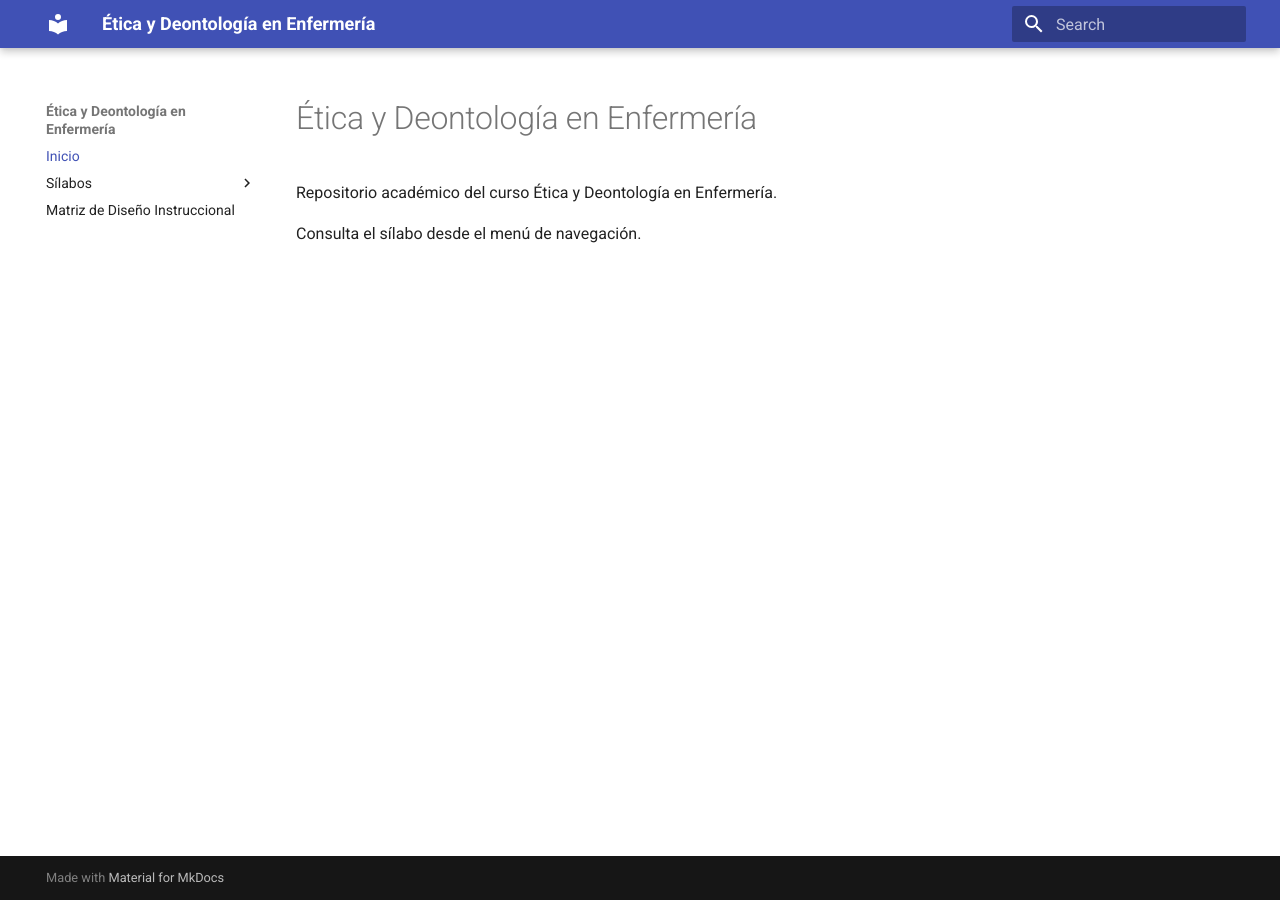
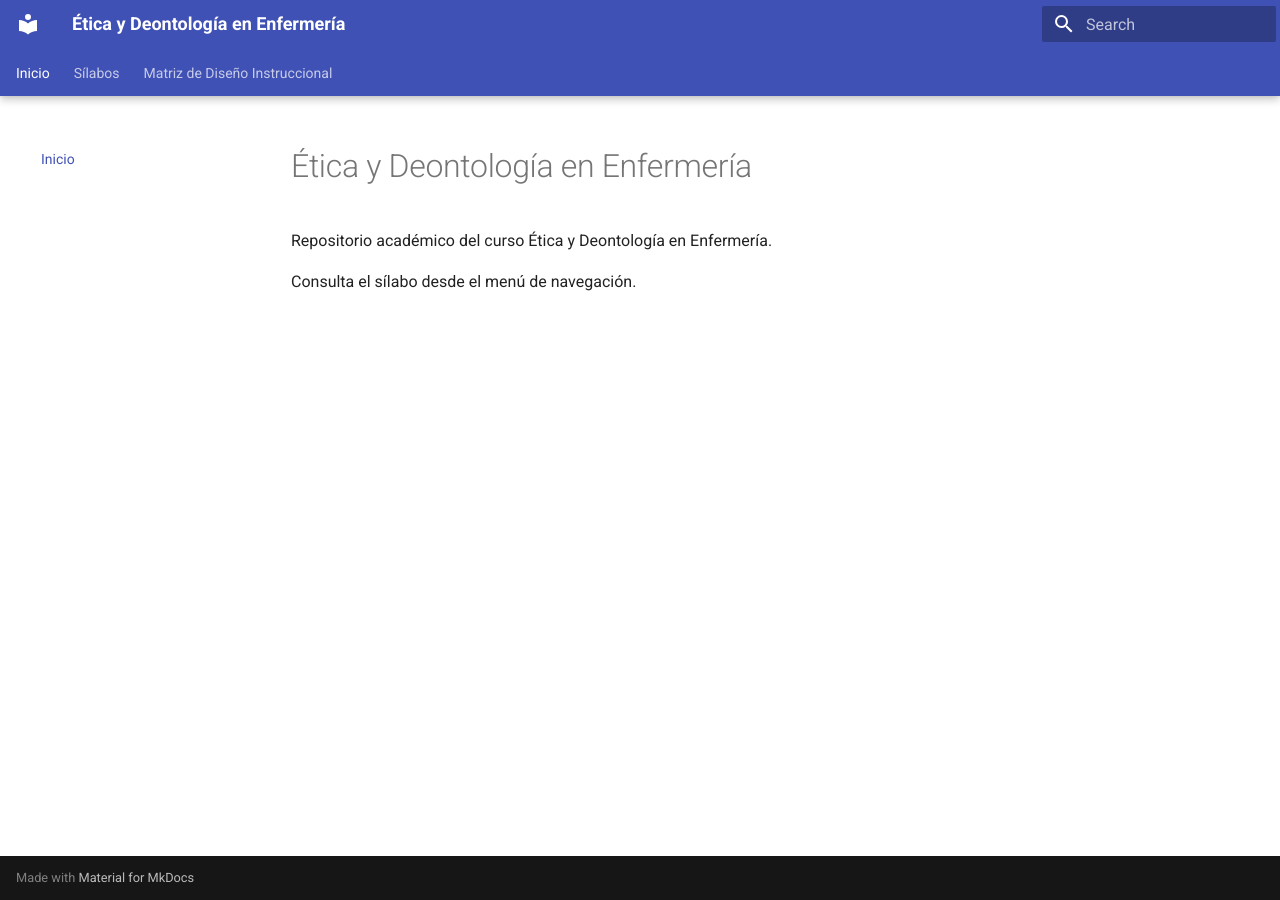
Before and after one commit to 262etica/262etica, an MkDocs documentation site: the page built from docs/index.md, in a window 1280 px wide. Built offline with MkDocs 1.6.1 and Material for MkDocs 9.7.7, drawn with Linux system fonts in a browser that asks for light colours.

Commit message:
first commit

```diff
--- /dev/null
+++ b/docs/stylesheets/extra.css
@@ -0,0 +1,19 @@
+.md-grid {
+  max-width: none;
+}
+
+.md-main__inner {
+  margin-left: 1.25rem;
+  margin-right: 1.25rem;
+}
+
+.mdi-wrap {
+  max-width: 100%;
+}
+
+@media screen and (max-width: 76.234375em) {
+  .md-main__inner {
+    margin-left: 0.8rem;
+    margin-right: 0.8rem;
+  }
+}
--- a/mkdocs.yml
+++ b/mkdocs.yml
@@ -15,7 +15,12 @@ theme:
     - navigation.instant
     - navigation.tracking
     - navigation.top
+    - navigation.tabs
+    - navigation.tabs.sticky
     - content.code.copy
+
+extra_css:
+  - stylesheets/extra.css
 
 plugins:
   - search
```
